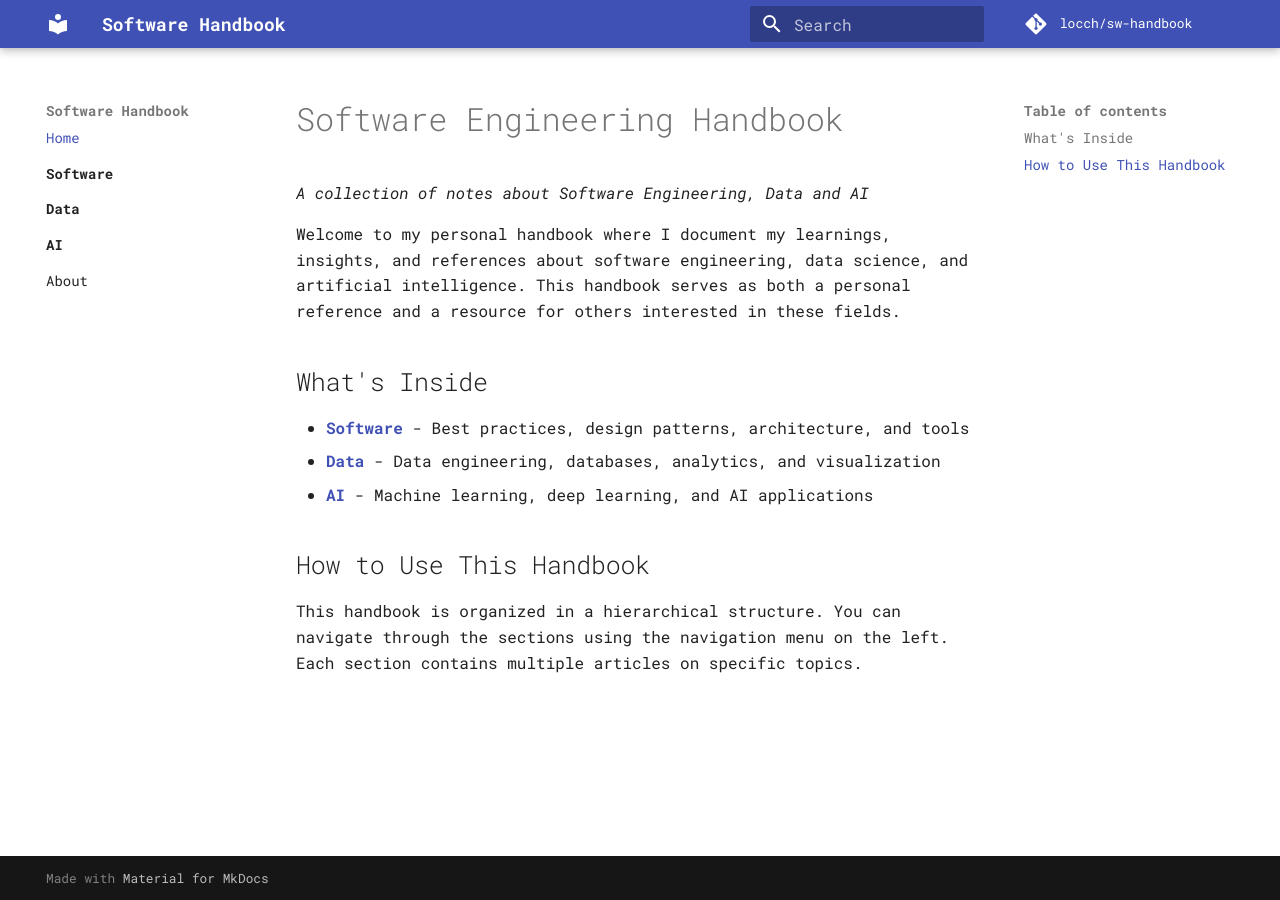
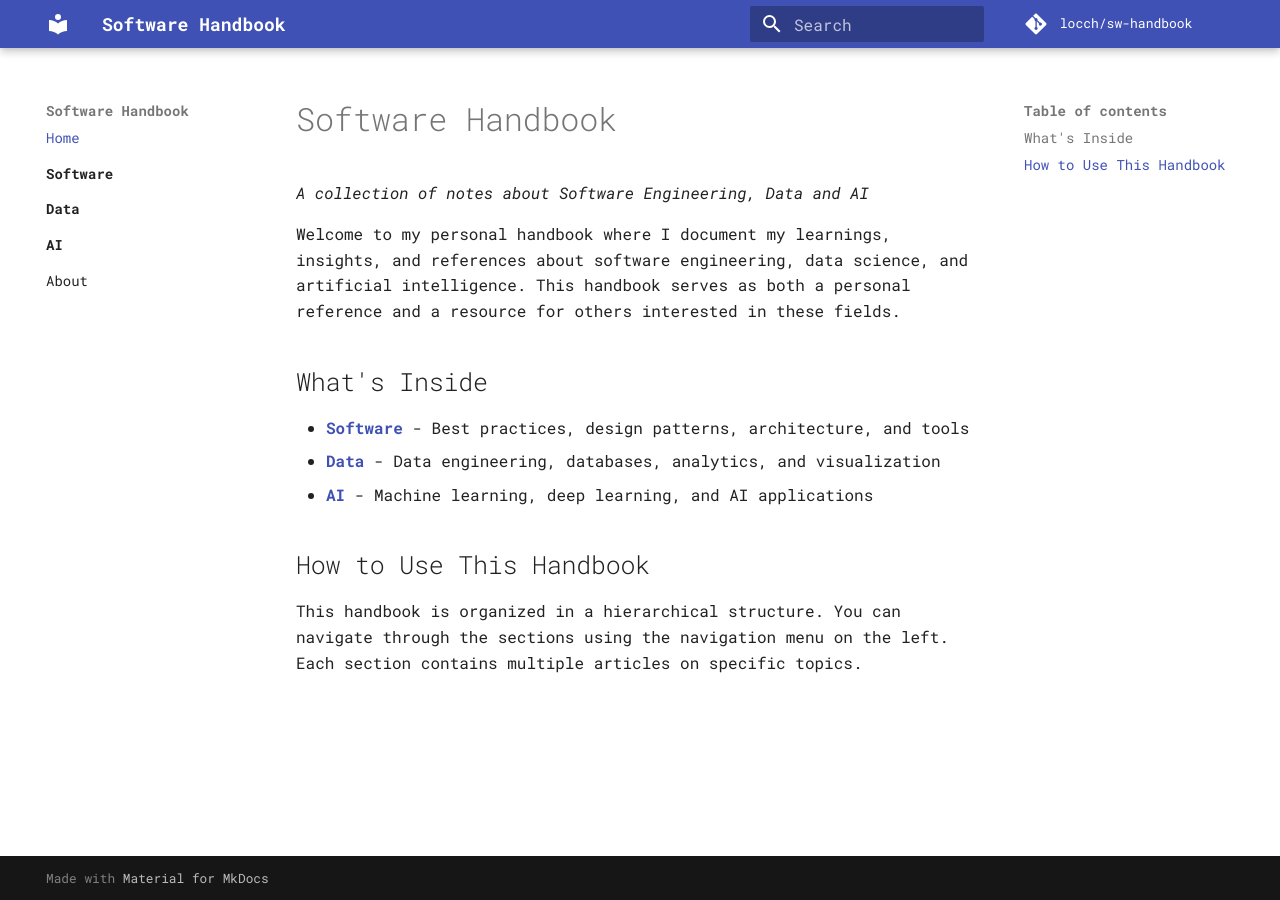
Before and after one commit to locchh/sw-handbook, an MkDocs documentation site: the page built from docs/index.md, in a window 1280 px wide. Built offline with MkDocs 1.6.1 and Material for MkDocs 9.7.7, drawn with Linux system fonts in a browser that asks for light colours; comment, search, counter and statistics services are not loaded.

Commit message:
update content

```diff
--- a/docs/index.md
+++ b/docs/index.md
@@ -1,4 +1,4 @@
-# Software Engineering Handbook
+# Software Handbook
 
 *A collection of notes about Software Engineering, Data and AI*
 
```
